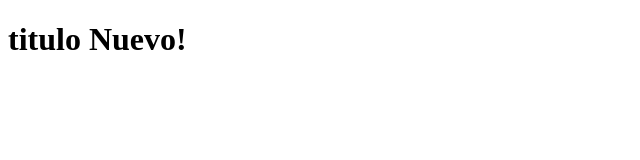
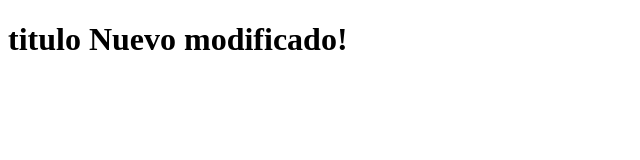
Before and after one commit to rodrigomonzon98/hello-world-git, a plain HTML site: page index.html in a window 1280 px wide. Shown: the whole page, without its empty margins (0-640 px from the left). Drawn offline with Linux system fonts and the light colour scheme.

Commit message:
se modifico index nuevamente

```diff
--- a/index.html
+++ b/index.html
@@ -6,6 +6,6 @@
     <title>Demo Git</title>
 </head>
 <body>
-    <h1>titulo Nuevo!</h1>
+    <h1>titulo Nuevo modificado!</h1>
 </body>
 </html>
```
